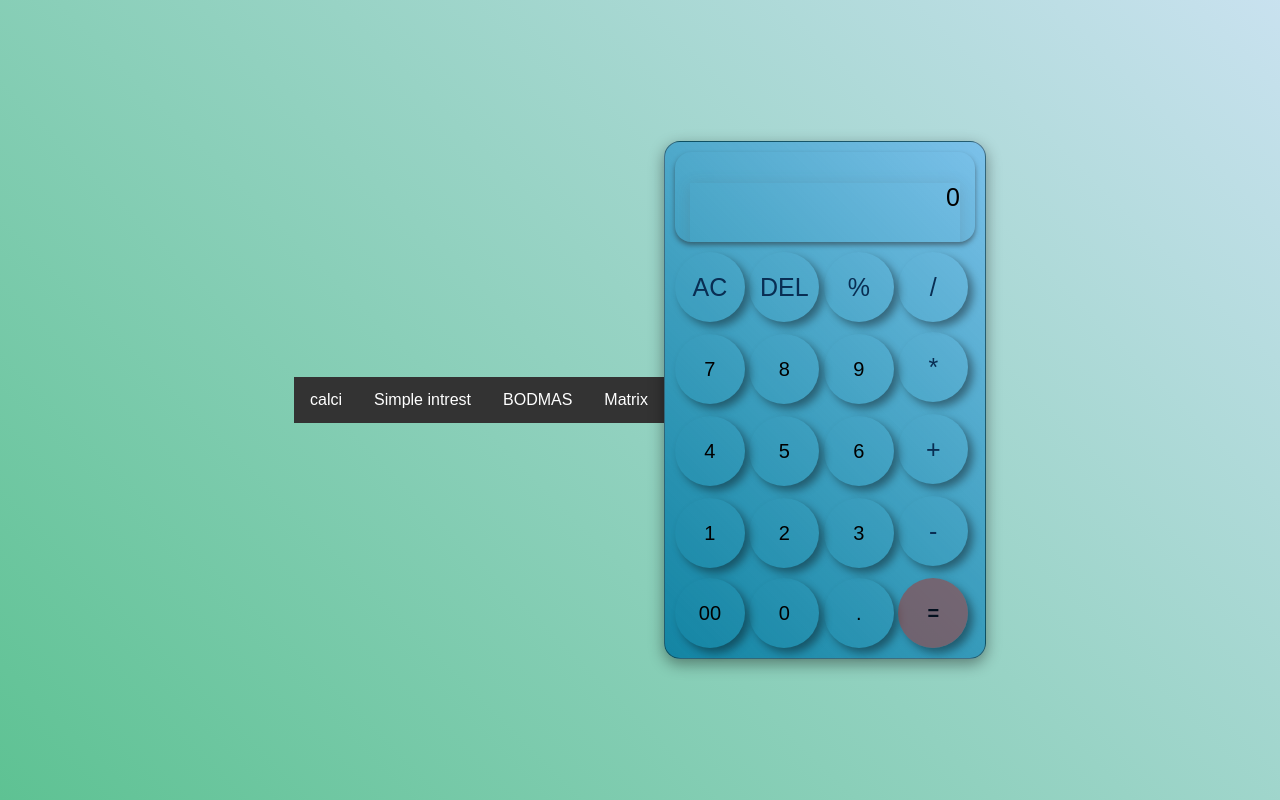
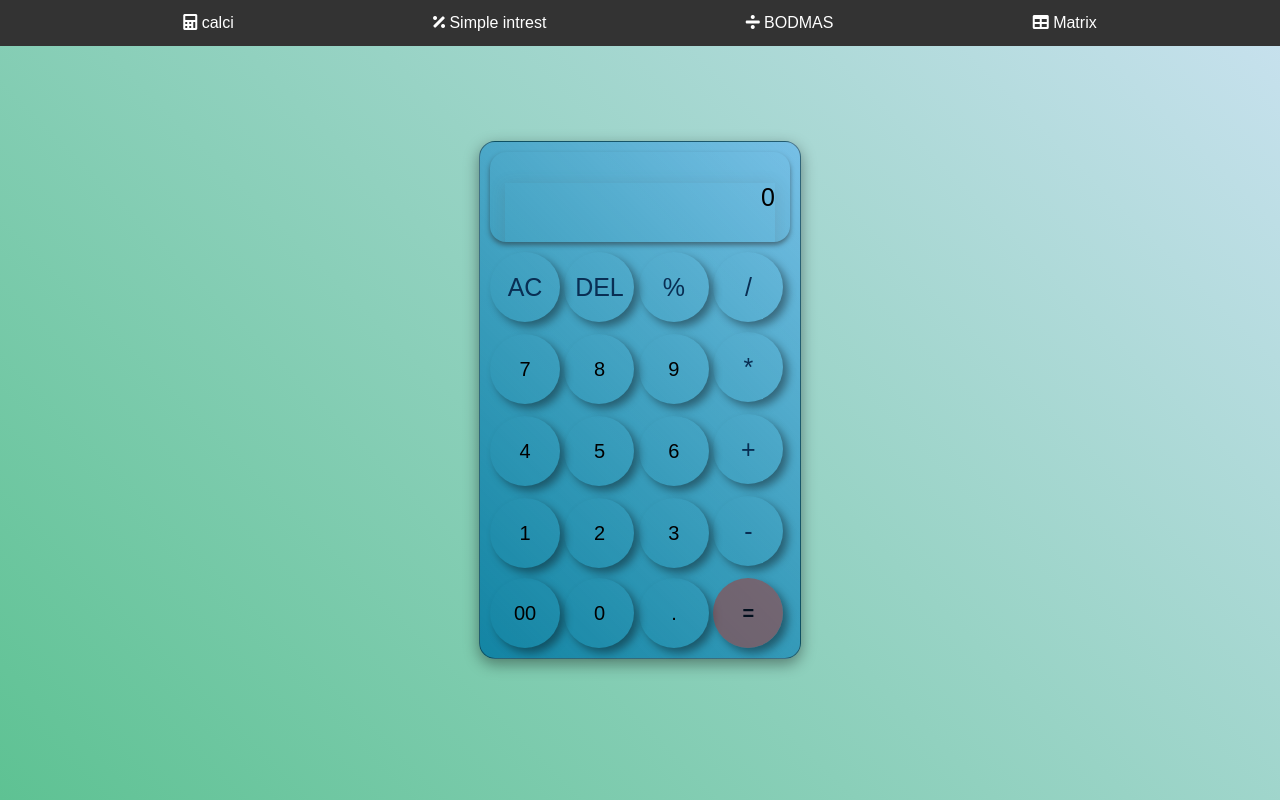
Before and after one commit to OPCODE-Open-Spring-Fest/master_calci, a website: page index.html in a window 1280 px wide. Drawn offline with Linux system fonts and the light colour scheme.

Commit message:
styling navbar

```diff
--- a/index.html
+++ b/index.html
@@ -6,16 +6,19 @@
     <meta name="viewport" content="width=device-width, initial-scale=1.0">
     <title>Calculator</title>
     <link rel="stylesheet" href="style.css">
+    <link rel="stylesheet" href="https://cdnjs.cloudflare.com/ajax/libs/font-awesome/5.15.4/css/all.min.css">
+
 </head>
 <body>
-    <nav>
+    <nav class="navbar">
         <ul>
-            <li><a href="#">calci</a></li>
-          <li><a href="#">Simple intrest</a></li>
-          <li><a href="#">BODMAS</a></li>
-          <li><a href="#">Matrix</a></li>
+            <li><a href="#"><i class="fas fa-calculator"></i> calci</a></li>
+            <li><a href="#"><i class="fas fa-percentage"></i> Simple intrest</a></li>
+            <li><a href="#"><i class="fas fa-divide"></i> BODMAS</a></li>
+            <li><a href="#"><i class="fas fa-table"></i> Matrix</a></li>
         </ul>
     </nav>
+
     <div class="calculator">
         <input placeholder="0" id="inputBox">
         <div>
--- a/style.css
+++ b/style.css
@@ -15,7 +15,10 @@ body {
 }
 
 nav {
-    background-color: #333;
+  background-color: #333;
+  width: 100%;
+  position: fixed;
+  top: 0;
   }
 
   nav ul {
@@ -23,6 +26,8 @@ nav {
     margin: 0;
     padding: 0;
     overflow: hidden;
+    display: flex;
+    justify-content: space-evenly;
   }
 
   nav li {
```
